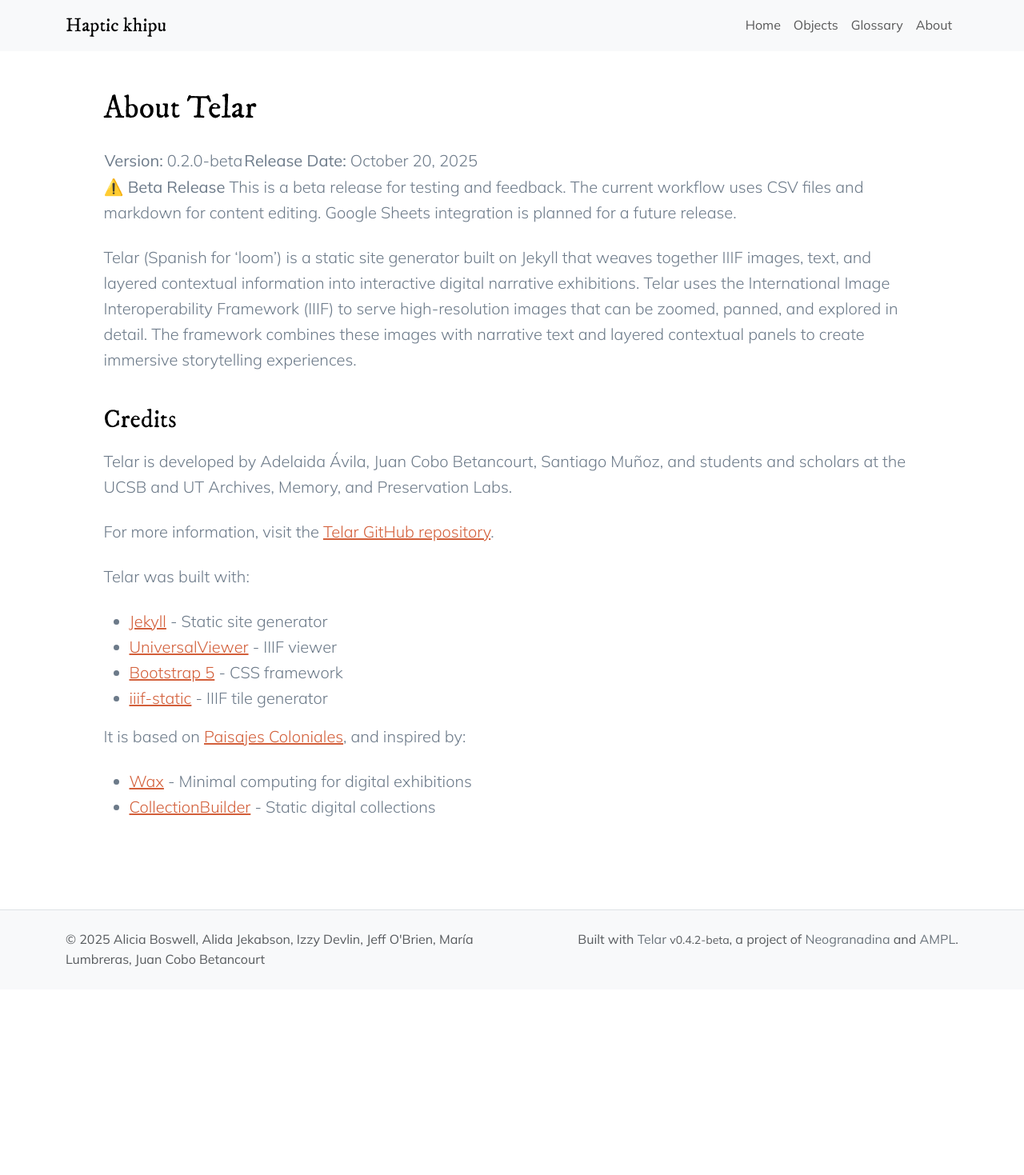
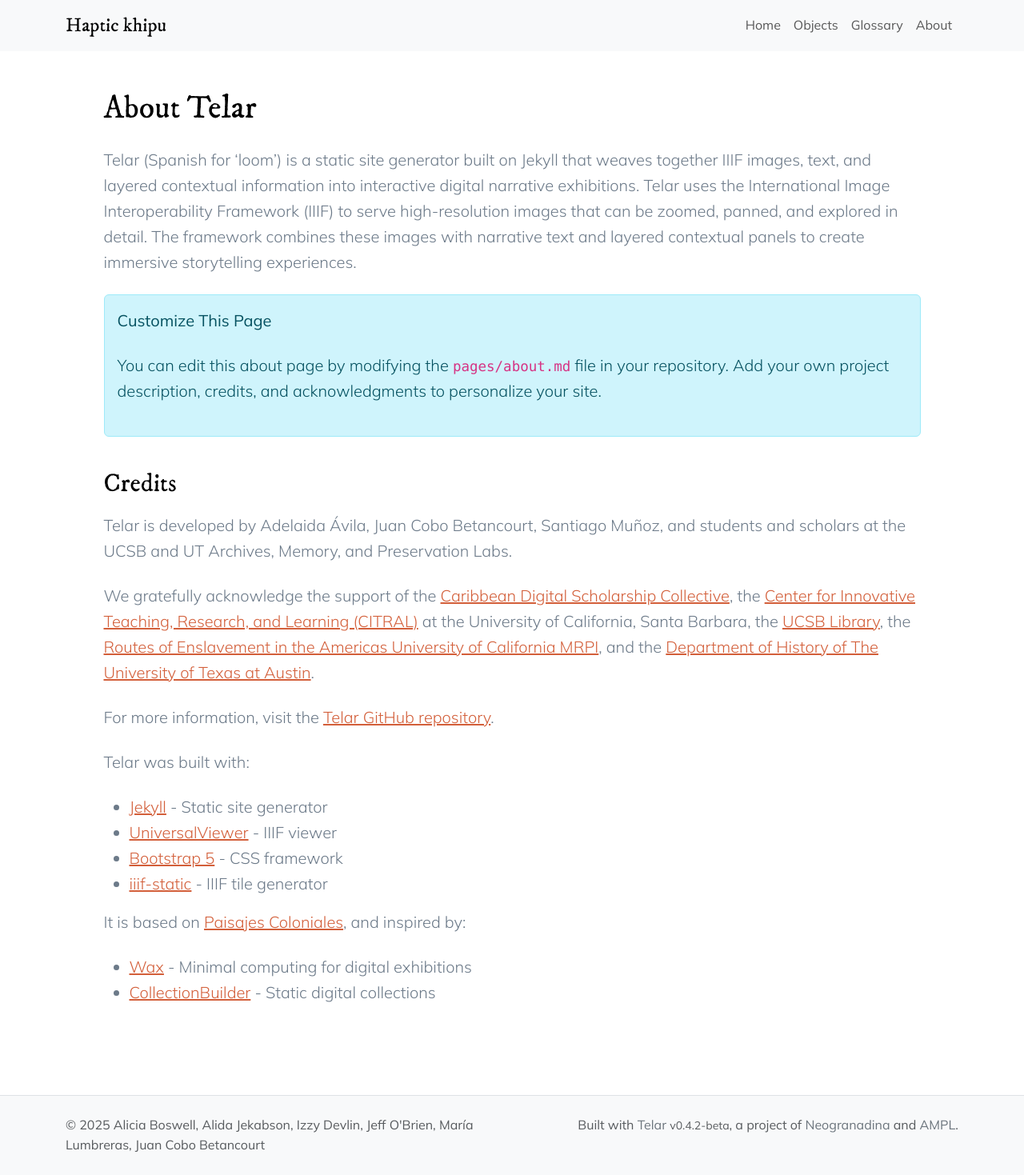
Before and after one commit to mirl-ucsb/story, a Jekyll site: the page built from pages/about.md, in a window 1280 px wide. Shown: the whole page at 80% size. Built offline with Jekyll 4.4.1, drawn with Linux system fonts in a browser that asks for light colours; before the commit the page ends 1237 px from its top, so only the background shows below that.

Commit message:
Update about.md

```diff
--- a/pages/about.md
+++ b/pages/about.md
@@ -6,16 +6,18 @@ permalink: /about/
 
 # About Telar
 
-**Version:** 0.2.0-beta | **Release Date:** October 20, 2025
+Telar (Spanish for 'loom') is a static site generator built on Jekyll that weaves together IIIF images, text, and layered contextual information into interactive digital narrative exhibitions. Telar uses the International Image Interoperability Framework (IIIF) to serve high-resolution images that can be zoomed, panned, and explored in detail. The framework combines these images with narrative text and layered contextual panels to create immersive storytelling experiences.
 
-> **⚠️ Beta Release**
-> This is a beta release for testing and feedback. The current workflow uses CSV files and markdown for content editing. Google Sheets integration is planned for a future release.
-
-Telar (Spanish for 'loom') is a static site generator built on Jekyll that weaves together IIIF images, text, and layered contextual information into interactive digital narrative exhibitions. Telar uses the International Image Interoperability Framework (IIIF) to serve high-resolution images that can be zoomed, panned, and explored in detail. The framework combines these images with narrative text and layered contextual panels to create immersive storytelling experiences.
+{: .alert .alert-info}
+> **Customize This Page**
+>
+> You can edit this about page by modifying the `pages/about.md` file in your repository. Add your own project description, credits, and acknowledgments to personalize your site.
 
 ## Credits
 
 Telar is developed by Adelaida Ávila, Juan Cobo Betancourt, Santiago Muñoz, and students and scholars at the UCSB and UT Archives, Memory, and Preservation Labs.
+
+We gratefully acknowledge the support of the [Caribbean Digital Scholarship Collective](https://cdscollective.org), the [Center for Innovative Teaching, Research, and Learning (CITRAL)](https://citral.ucsb.edu/home) at the University of California, Santa Barbara, the [UCSB Library](https://library.ucsb.edu), the [Routes of Enslavement in the Americas University of California MRPI](https://www.humanities.uci.edu/routes-enslavement-americas), and the [Department of History of The University of Texas at Austin](https://liberalarts.utexas.edu/history/).
 
 For more information, visit the [Telar GitHub repository](https://github.com/UCSB-AMPLab/telar).
 
```
